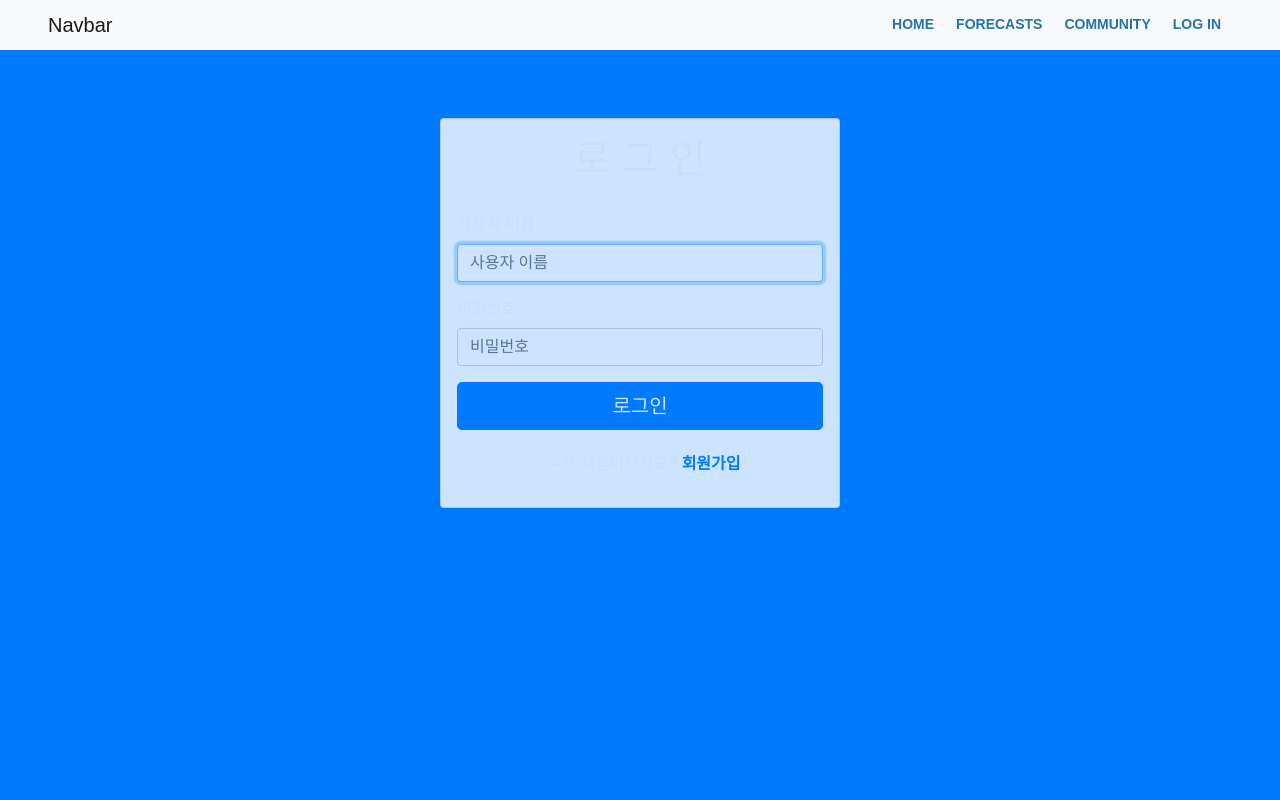
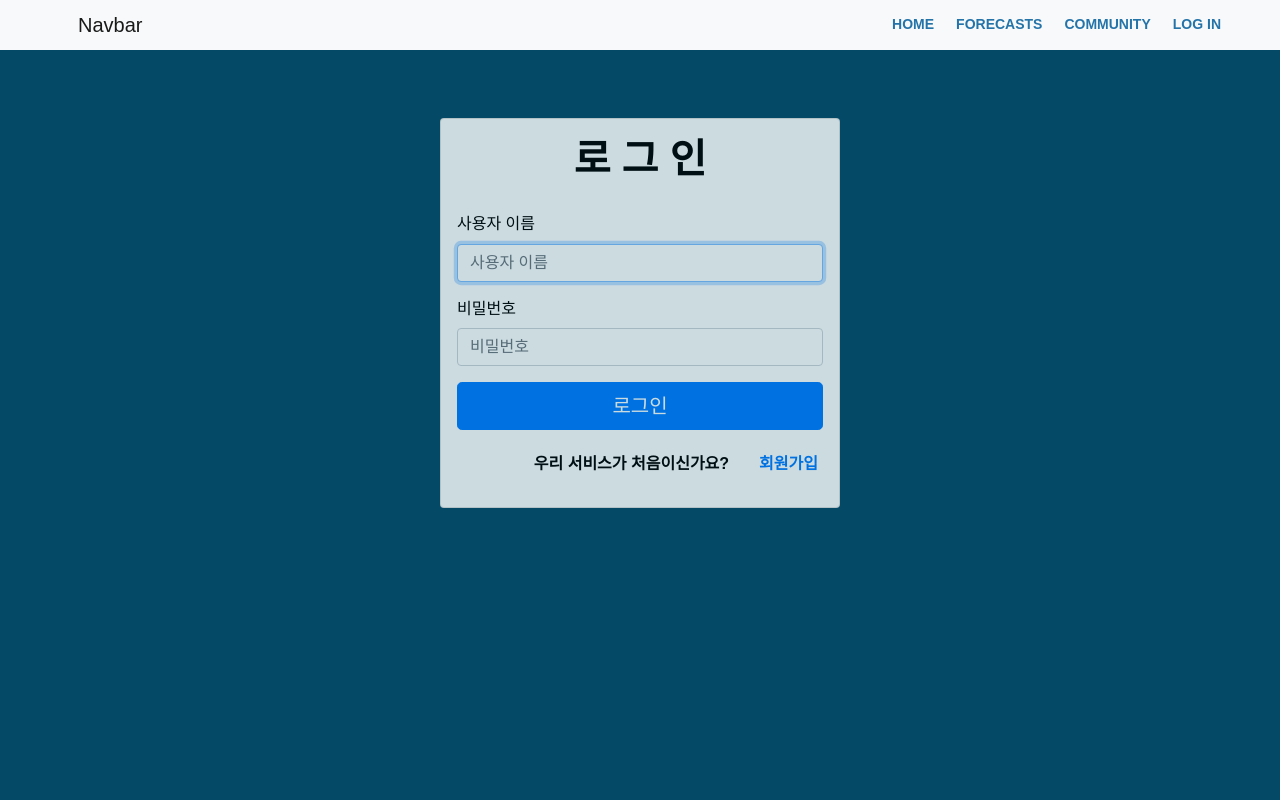
Before and after one commit to Stock-Recommandation-System-based-on-AI/web, a Django app: page /accounts/login/ in a window 1280 px wide. Run offline with Django 3.2, Linux system fonts and the light colour scheme; some libraries are stand-ins or nearby versions.

Commit message:
frontend|Accounts|Modify Login, Signup page

```diff
--- a/backend/accounts/templates/accounts/login.html
+++ b/backend/accounts/templates/accounts/login.html
@@ -3,6 +3,26 @@
 {% load bootstrap4 %}
 {% block additional_styles %}
 <style>
+    .card h1 {
+        color: black;
+        font-weight: 600;
+    }
+    .card p {
+        color: black;
+        font-weight: 600;
+    }
+    .form-group label {
+        color: black;
+    }
+    .d-flex {
+        justify-content: flex-end;
+    }
+    a {
+        margin-right: 5px;
+        margin-left: 30px;
+        text-decoration: none;
+    }
+
 </style>
 {% endblock %}
 
@@ -17,7 +37,10 @@
         <button class="btn btn-primary btn-lg btn-block" submit="">로그인</button>
     </form>
     <br>
-    <p class="text-center">----가 처음이신가요? <a id="a-signup" href="{% url 'accounts:signup' %}"><b>회원가입</b></a></p>
+    <div class="d-flex">
+        <p class="text-center">우리 서비스가 처음이신가요?</p>
+        <a id="a-signup" href="{% url 'accounts:signup' %}"><b>회원가입</b></a>
+    </div>
 
 </div>
 {% endblock  %}
--- a/backend/accounts/views.py
+++ b/backend/accounts/views.py
@@ -8,12 +8,14 @@ from django.contrib.auth.forms import AuthenticationForm
 from .forms import CustomUserCreationForm
 
 def signup(request):
+    if request.user.is_authenticated:
+        return redirect('stock:main_page')
     if request.method == "POST":
         form = CustomUserCreationForm(request.POST)
         if form.is_valid():
             form = form.save()
             auth_login(request, form, backend="django.contrib.auth.backends.ModelBackend",)
-            #return redirect('stock:main_page')
+            return redirect('stock:main_page')
     else:
         form = CustomUserCreationForm()
     context ={
@@ -23,6 +25,8 @@ def signup(request):
 
 
 def login(request):
+    if request.user.is_authenticated:
+        return redirect('stock:main_page')
     if request.method == "POST":
         form = AuthenticationForm(request, request.POST)
         if form.is_valid():
--- a/backend/templates/base.html
+++ b/backend/templates/base.html
@@ -9,10 +9,10 @@
   <style>
     body {
       width: 100%;
-      min-height: 100%;
+      min-height: 800px;
       margin: 0;
       padding: 0;
-      background-color: var(--primary);
+      background-color: #044A67;
       color: var(--light);
       font-family: Arial, Helvetica, sans-serif;
       box-sizing: border-box;
@@ -52,9 +52,18 @@
         <li class="nav-item">
           <a class="nav-link" href="#">COMMUNITY</a>
         </li>
+        {% if user.is_active %}
+        <li class="nav-item">
+          <a class="nav-link" href="{% url 'accounts:profile' request.user %}">MY PAGE</a>
+        </li>
+        <li class="nav-item">
+          <a class="nav-link" href="{% url 'accounts:logout' %}">LOG OUT</a>
+        </li>
+        {% else %}
         <li class="nav-item">
           <a class="nav-link" href="{% url 'accounts:login' %}">LOG IN</a>
         </li>
+        {% endif %}
       </ul>
     </div>
   </nav>
```
Also changed, not shown: backend/accounts/templates/accounts/signup.html (+14 -17 lines), backend/requirements.txt (added, +7 -0 lines).
